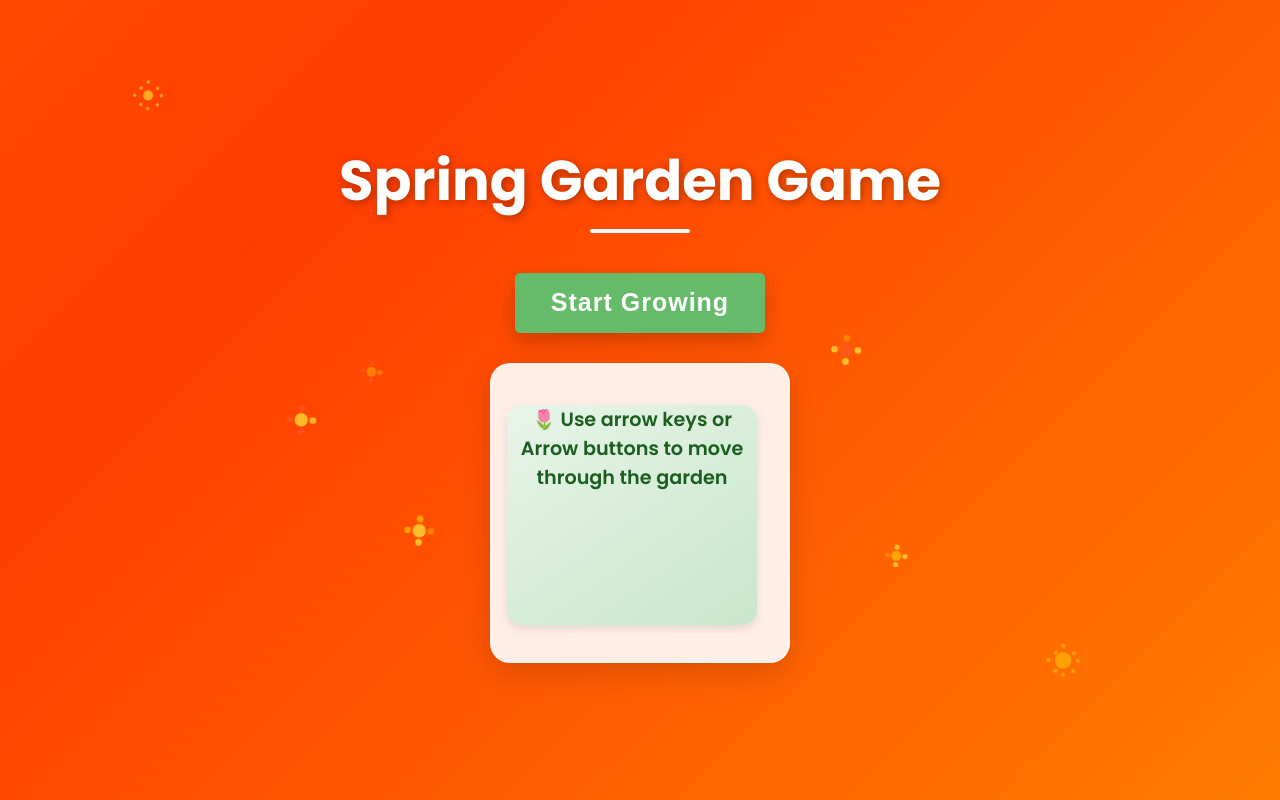
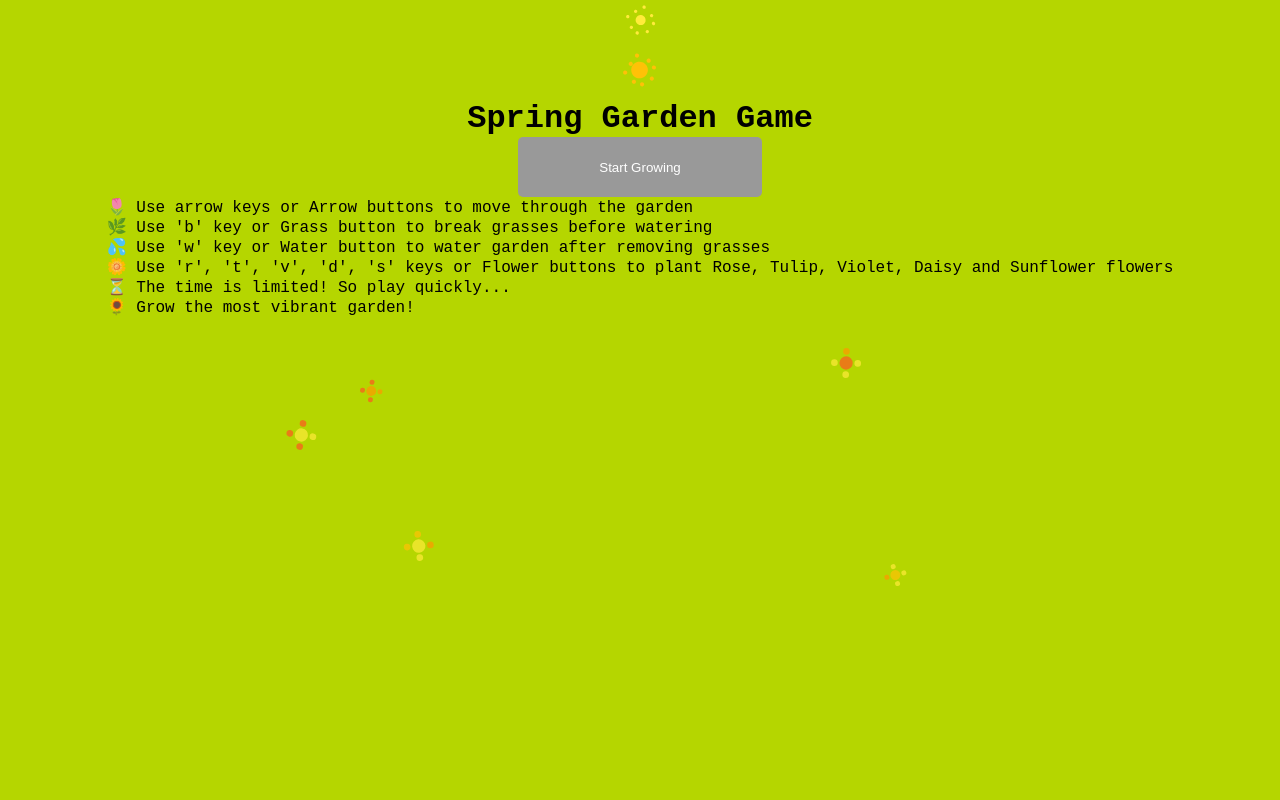
Before and after one commit to CaptainThunder31/Spring-Garden-Game, a plain HTML site: page index.html in a window 1280 px wide. Drawn offline with Linux system fonts and the light colour scheme.

Commit message:
Update style.css

```diff
--- a/style.css
+++ b/style.css
@@ -125,226 +125,3 @@ body {
          transform: scaleX(1);
        }
      }
-
-    * {
-      box-sizing: border-box;
-      margin: 0;
-      padding: 0;
-    }
-
-    body {
-      font-family: 'Poppins', sans-serif;
-      background: linear-gradient(135deg, #FF6F00 0%, #FF3D00 50%, #FF8F00 100%);
-      background-size: 200% 200%;
-      display: flex;
-      flex-direction: column;
-      align-items: center;
-      justify-content: center;
-      padding: 20px;
-      min-height: 100vh;
-      width: 100vw;
-      color: #fff;
-      animation: gradientBG 15s ease infinite;
-      overflow-x: hidden;
-    }
-
-    h1 {
-      font-size: 3.5rem;
-      margin-bottom: 20px;
-      color: #ffffff;
-      text-shadow: 2px 2px 8px rgba(0,0,0,0.3);
-      animation: floatIn 1s ease-out forwards;
-      font-weight: 700;
-      position: relative;
-    }
-
-    h1::after {
-      content: "";
-      position: absolute;
-      bottom: -10px;
-      left: 50%;
-      transform: translateX(-50%);
-      width: 100px;
-      height: 4px;
-      background: #fff;
-      border-radius: 2px;
-      animation: expandLine 1.5s ease-out forwards;
-    }
-
-    .start-button {
-      padding: 16px 32px;
-      background-color: #66bb6a;
-      color: white;
-      border: none;
-      width: 250px;
-      border-radius: 5px;
-      font-size: 25px;
-      cursor: pointer;
-      margin: 30px 0;
-      box-shadow: 0 8px 20px rgba(0,0,0,0.2);
-      transition: all 0.3s;
-      font-weight: 600;
-      letter-spacing: 1px;
-      position: relative;
-      overflow: hidden;
-      z-index: 1;
-    }
-
-    .start-button::before {
-      content: '';
-      position: absolute;
-      top: 0;
-      left: -100%;
-      width: 100%;
-      height: 100%;
-      background: linear-gradient(90deg, transparent, rgba(255,255,255,0.2), transparent);
-      transition: 0.5s;
-      z-index: -1;
-    }
-
-    .start-button:hover {
-      background-color: #57a358;
-      transform: translateY(-3px) scale(1.05);
-      box-shadow: 0 12px 25px rgba(0,0,0,0.3);
-    }
-
-    .start-button:hover::before {
-      left: 100%;
-    }
-
-.instruction-box {
-  display: flex;
-  flex-direction: column;
-  overflow: hidden;
-  overflow-y: auto;
-  scroll-snap-type: y mandatory;
-  background-color: rgba(255, 255, 255, 0.9);
-  border-radius: 20px;
-  max-width: 90%;
-  width: 300px;
-  height: 300px;
-
-  box-shadow: 0 10px 30px rgba(0,0,0,0.15);
-  border: 2px solid rgba(255,255,255,0.3);
-}
-
-.card {
-  width: 280px;
-  min-height: 300px;
-  height: 300px;
-  display: flex;
-  align-items: center;
-  justify-content: center;
-  scroll-snap-align: start;
-  box-sizing: border-box;
-}
-
-.instruction-card {
-  background: linear-gradient(145deg, #e8f5e9 0%, #c8e6c9 100%);
-  color: #1b5e20;
-  border-radius: 15px;
-  box-shadow: 0 4px 8px rgba(0,0,0,0.1);
-  font-weight: 600;
-  text-align: center;
-  font-size: 1.2rem;
-  position: relative;
-  overflow: hidden;
-  transition: transform 0.3s;
-  max-width: 250px;
-  height: 220px;
-}
-
-.instruction-card::before {
-  content: "";
-  position: absolute;
-  top: -50%;
-  left: -50%;
-  width: 200%;
-  height: 200%;
-  background: radial-gradient(circle, rgba(255,255,255,0.4) 0%, rgba(255,255,255,0) 70%);
-  transform: scale(0);
-  transition: transform 0.5s;
-}
-
-.instruction-card:hover::before {
-  transform: scale(1);
-}
-
-.instruction-card:hover {
-  transform: translateY(-5px);
-}
-
-
-    @keyframes floatIn {
-      from {
-        transform: translateY(-30px);
-        opacity: 0;
-      }
-      to {
-        transform: translateY(0);
-        opacity: 1;
-      }
-    }
-
-    @keyframes expandLine {
-      from {
-        width: 0;
-      opacity: 0;
-      transform: translateX(-50%) scaleX(0);
-      }
-      to {
-        width: 100px;
-        opacity: 1;
-        transform: translateX(-50%) scaleX(1);
-      }
-    }
-
-    @keyframes gradientBG {
-      0% {
-        background-position: 0% 50%;
-      }
-      50% {
-        background-position: 100% 50%;
-      }
-      100% {
-        background-position: 0% 50%;
-      }
-    }
-
-    /* Decorative elements */
-    .flower {
-      position: absolute;
-      opacity: 0.6;
-      z-index: -1;
-      animation: float 6s ease-in-out infinite;
-    }
-
-    @keyframes float {
-      0%, 100% {
-        transform: translateY(0) rotate(0deg);
-      }
-      50% {
-        transform: translateY(-20px) rotate(5deg);
-      }
-    }
-
-    @media (max-width: 600px) {
-      h1 {
-        font-size: 2.5rem;
-      }
-
-      .start-button {
-        font-size: 1.2rem;
-        padding: 14px 28px;
-      }
-
-      .instruction-box {
-        width: 320px;
-        height: 300px;
-      }
-
-      .instruction-card {
-        font-size: 1rem;
-        padding: 20px;
-      }
-    }
```
